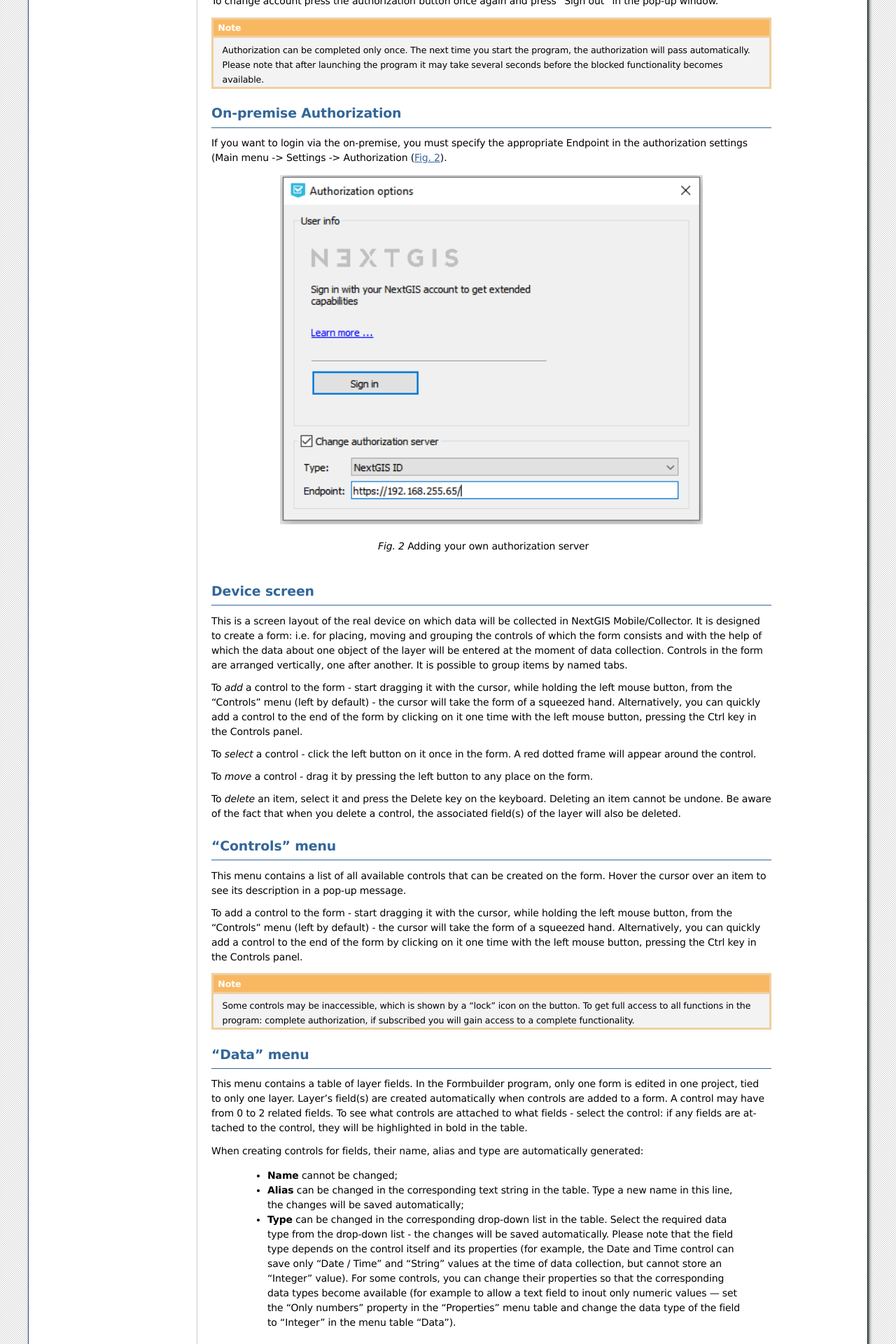
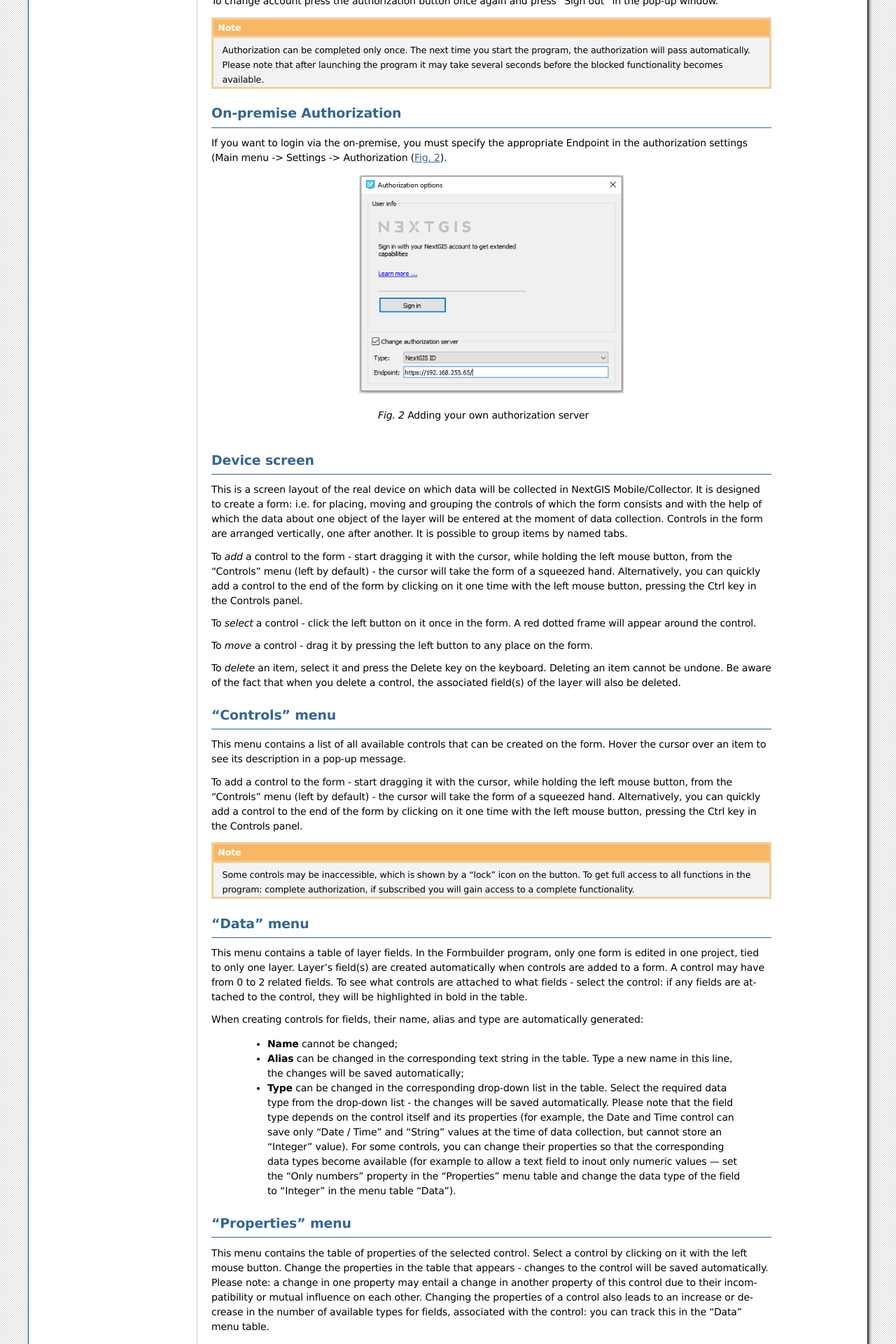
Before and after one commit to nextgis/docs_formbuilder, a Sphinx documentation site: the page built from source/gui.rst, in a window 1280 px wide. Shown: the part 2203-4123 px from the top of the page at 70% size. Built offline with Sphinx 7.4.7, drawn with Linux system fonts in a browser that asks for light colours; formulas are drawn with MathJax 3.

Commit message:
size image correction

```diff
--- a/source/gui.rst
+++ b/source/gui.rst
@@ -90,7 +90,7 @@ If you want to login via the on-premise, you must specify the appropriate Endpoi
 .. figure:: _static/Endpoint_Formbuilder_en.png
    :name: Endpoint_Formbuilder_en
    :align: center
-   :width: 16cm
+   :width: 10cm
 
    Adding your own authorization server
 
```
